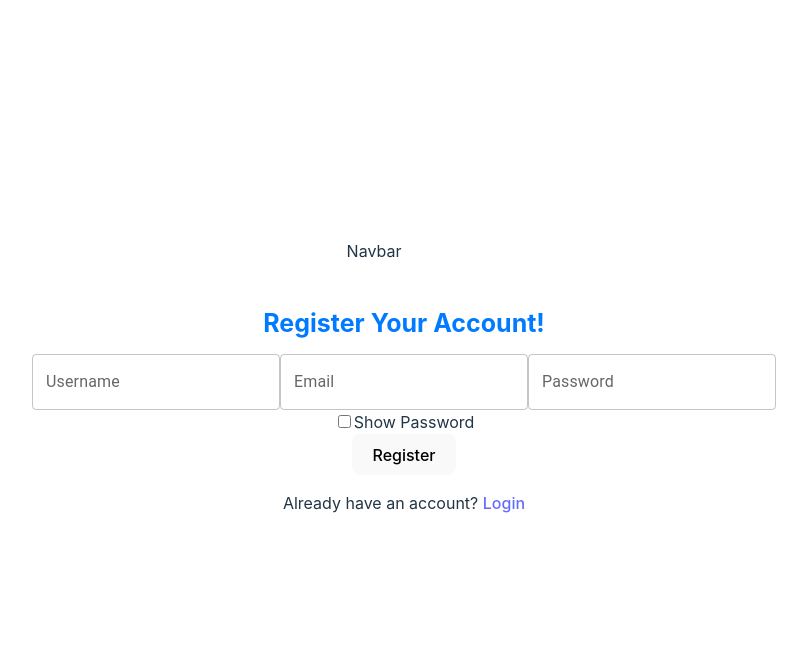
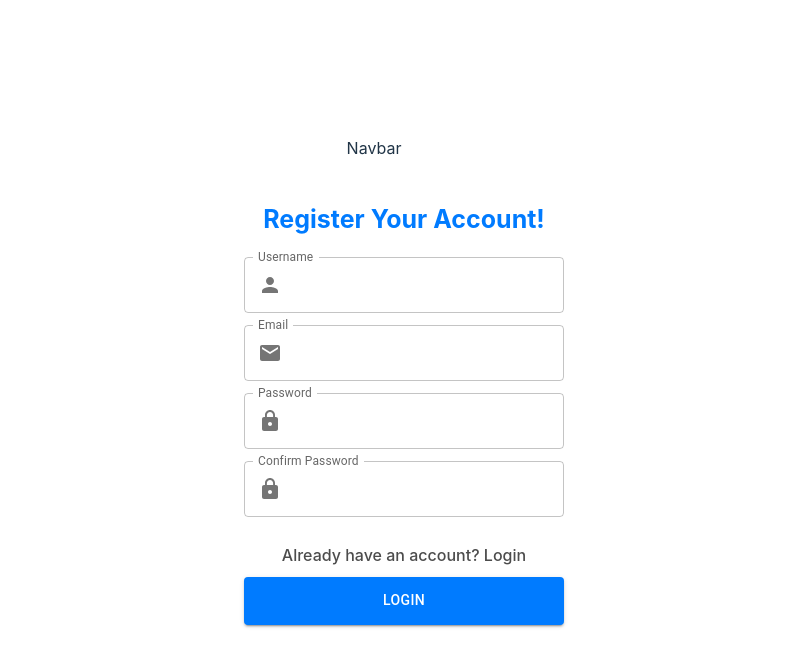
Before and after one commit to HuyVoDN/TaskFlow-App, a React (Vite) app in the folder client/: page /registration in a window 1280 px wide. Shown: the top 666 px of the page, without its empty margins (266-1073 px from the left). Built offline with nearby package versions, Linux system fonts and the light colour scheme.

Commit message:
finished w regis page

```diff
--- a/client/src/index.css
+++ b/client/src/index.css
@@ -4,7 +4,7 @@
   font-weight: 400;
   color-scheme: light dark;
   color: rgba(255, 255, 255, 0.87);
-  background-color: #bbbbbb;
+  background-color: #7a7a7a;
 
   font-synthesis: none;
   text-rendering: optimizeLegibility;
--- a/client/src/pages/Login/Login.jsx
+++ b/client/src/pages/Login/Login.jsx
@@ -13,13 +13,20 @@ import LockIcon from '@mui/icons-material/Lock';
 import Visibility from '@mui/icons-material/Visibility';
 import VisibilityOff from '@mui/icons-material/VisibilityOff';
 import IconButton from '@mui/material/IconButton';
+import { useNavigate } from 'react-router-dom';
 
 const Login = () => {
-  const [email, setEmail] = useState('');
-  const [invalidEmail, setInvalidEmail] = useState(false);
-  const [password, setPassword] = useState('');
-  const [passwordError, setPasswordError] = useState(false);
-  const [error, setError] = useState(null);
+  const navigate = useNavigate();
+
+  const [formData, setFormData] = useState({
+    email: '',
+    password: '',
+  });
+
+  const [errors, setErrors] = useState({
+    email: false,
+    password: false,
+  });
 
   const [showPassword, setShowPassword] = useState(false);
 
@@ -27,15 +34,9 @@ const Login = () => {
 
   const handleMouseDownPassword = () => setShowPassword(!showPassword);
 
-  const handleEmailChange = (e) => {
-    const value = e.target.value;
-    setEmail(value);
-    setError(!validateEmail(value));
-    if (validateEmail(value)) {
-      setInvalidEmail(false);
-    } else {
-      setInvalidEmail(true);
-    }
+  const handleChange = (e) => {
+    const { name, value } = e.target;
+    setFormData({ ...formData, [name]: value });
   };
 
   const validateEmail = (email) => {
@@ -43,44 +44,44 @@ const Login = () => {
     return re.test(String(email).toLowerCase());
   };
 
+  const validateForm = () => {
+    const newErrors = {
+      email: !validateEmail(formData.email),
+      password: formData.password === '',
+    };
+
+    setErrors(newErrors);
+    const allFieldsFilled = Object.values(formData).every((field) => field !== '');
+
+    if (!allFieldsFilled) {
+      window.alert('Please fill in all fields');
+      return false;
+    }
+    return !Object.values(newErrors).some((error) => error);
+  };
   const handleLogin = async (e) => {
     e.preventDefault();
     let valid = true;
     try {
-      if (!email && !password) {
-        setError(true);
-        console.error('Please fill in all fields');
-        window.alert("Please fill in all fields");
-        return;
-      }
+      if (validateForm()) {
+        navigate('/profile');
+        setFormData({
+          email: '',
+          password: ''
+        });
+        setErrors({
+          email: false,
+          password: false,
+        });
 
-      if (!password) {
-        setPasswordError(true);
-        console.error('Password is required');
-        valid = false;
-        return;
-      }
-      else {
-        setPasswordError(false);
-      }
+        console.log('Form submitted');
+        window.alert('Form submitted');
 
-      if (!validateEmail(email)) {
-        setInvalidEmail(true);
-        console.error('Invalid email address');
-        return;
-      }
-
-      if (valid) {
-        // add routing here
-        console.log('Form submitted');
-        setError(false);
-        setEmail('');
-        setPassword('');
-        setInvalidEmail(false);
+      } else {
+        console.error('Form not submitted');
       }
     }
     catch (error) {
-      setError(error);
       console.log(error);
     }
   };
@@ -92,14 +93,15 @@ const Login = () => {
           <h1>Login To Your Account</h1>
           <FormControl variant='outlined'>
             <TextField
-              value={email}
-              onChange={handleEmailChange}
+              value={formData.email}
+              onChange={handleChange}
+              name='email'
               id="outlined-email"
               type='email'
               label="Email"
               placeholder='Enter your email'
-              helperText={invalidEmail ? "Invalid email address" : " "}
-              error={invalidEmail}
+              error={errors.email}
+              helperText={errors.email ? "Invalid email address" : " "}
               InputProps={{
                 startAdornment: (
                   <InputAdornment position="start">
@@ -107,20 +109,19 @@ const Login = () => {
                   </InputAdornment>
                 ),
               }}
-              style={{ width:'20rem' }}
+              style={{ width: '20rem' }}
             />
-          </FormControl>
-          <FormControl>
             <TextField
-              value={password}
-              onChange={(e) => setPassword(e.target.value)}
+              value={formData.password}
+              onChange={handleChange}
+              name='password'
               id="outlined-password"
               type={showPassword ? "text" : "password"}
               label="Password"
               variant='outlined'
               placeholder='Enter your password'
-              helperText={passwordError ? "Fill in your password" : " "}
-              error={passwordError}
+              error={errors.password}
+              helperText={errors.password ? "Fill in your password" : " "}
               InputProps={{
                 startAdornment: (
                   <InputAdornment position="start">
--- a/client/src/pages/Profile/Profile.jsx
+++ b/client/src/pages/Profile/Profile.jsx
@@ -2,7 +2,7 @@ import React from 'react'
 
 const Profile = () => {
   return (
-    <div>Profile</div>
+    <div>This is your profile page, only accessible after you logged in correctly</div>
   )
 }
 
--- a/client/src/pages/Registration/Registration.jsx
+++ b/client/src/pages/Registration/Registration.jsx
@@ -2,142 +2,186 @@ import React, { useState, useContext } from 'react';
 import './Registration.scss';
 import { Link } from 'react-router-dom';
 import TextField from '@mui/material/TextField';
-
+import Button from '@mui/material/Button';
+import Input from '@mui/material/Input';
+import FormControl from '@mui/material/FormControl';
+import InputAdornment from '@mui/material/InputAdornment';
+import EmailIcon from '@mui/icons-material/Email';
+import LockIcon from '@mui/icons-material/Lock';
+import Visibility from '@mui/icons-material/Visibility';
+import VisibilityOff from '@mui/icons-material/VisibilityOff';
+import IconButton from '@mui/material/IconButton';
+import PersonIcon from '@mui/icons-material/Person';
+import { useNavigate } from 'react-router-dom';
 
 const Registration = () => {
+  const navigate = useNavigate();
 
-  const [email, setEmail] = useState('');
-  const [invalidEmail, setInvalidEmail] = useState(false);
-  const [userName, setUserName] = useState('');
-  const [invalidUsername, setInvalidUsername] = useState(false);
-  const [password, setPassword] = useState('');
-  const [invalidPassword, setInvalidPassword] = useState(false);
-  const [confirmPassword, setConfirmPassword] = useState('');
-  const [error, setError] = useState(false);
+  const [formData, setFormData] = useState({
+    email: '',
+    username: '',
+    password: '',
+    confirmPassword: '',
+  });
 
-  const [showPassword, setShowPassword] = useState(false);
-  const handleClickShowPassword = () => setShowPassword(!showPassword);
-  const handleMouseDownPassword = () => setShowPassword(!showPassword);
+  const [errors, setErrors] = useState({
+    email: false,
+    username: false,
+    password: false,
+    confirmPassword: false,
+  });
 
   const validateEmail = (email) => {
     const re = /^[^\s@]+@[^\s@]+\.[^\s@]+$/;
     return re.test(String(email).toLowerCase());
   };
 
-  const handleEmailChange = (e) => {
-    const value = e.target.value;
-    setEmail(value);
-    setError(!validateEmail(value));
-    if (validateEmail(value)) {
-      setInvalidEmail(false);
+  const handleChange = (e) => {
+    const { name, value } = e.target;
+    setFormData({ ...formData, [name]: value });
+  };
+
+  const validateForm = () => {
+    const newErrors = {
+      email: !validateEmail(formData.email),
+      username: formData.username === '',
+      password: formData.password.length < 8,
+      confirmPassword: formData.password !== formData.confirmPassword,
+    };
+
+    setErrors(newErrors);
+
+    const allFieldsFilled = Object.values(formData).every((field) => field !== '');
+
+    if (!allFieldsFilled) {
+      window.alert('Please fill in all fields');
+      return false;
     }
-    else {
-      setInvalidEmail(true);
-    }
+    return !Object.values(newErrors).some((error) => error);
   };
+
   const handleRegistration = async (e) => {
     e.preventDefault();
     let valid = true;
     try {
-      console.log(invalidUsername);
-      console.log(invalidEmail);
-      console.log(invalidPassword);
-      if (email == '' && password == '' && userName == '') {
-        setError(true);
-        console.error('Please fill in all fields');
-        window.alert("Please fill in all fields");
-        valid = false;
+      if (validateForm()) {
+        navigate('/login');
+        setFormData({
+          email: '',
+          username: '',
+          password: '',
+          confirmPassword: '',
+        });
+        setErrors({
+          email: false,
+          username: false,
+          password: false,
+          confirmPassword: false,
+        });
+        console.log('Registration successful');
+        window.alert('Registration successful');
+      } else {
+        console.error('Validation failed');
       }
-      if (!password || password.length < 3) {
-        setInvalidPassword(true);
-        valid = false;
-        console.error('Invalid password');
-      }
-      else
-      {
-        setInvalidPassword(false);
-      }
-      if (email == '' || !validateEmail(email)) {
-        setInvalidEmail(true);
-        setError('email empty');
-        console.error('Invalid Email');
-        valid = false
-      }
-      else {
-        setInvalidEmail(false);
-      }
-      if (userName == '')
-      {
-        setInvalidUsername(true);
-        console.error('Missing Username');
-        valid = false;
-      }
-      else {
-        setInvalidUsername(false);
-      }
-
-      if(valid){
-        console.log('Registration successful');
-        setError('');
-        setEmail('');
-        setUserName('');
-        setPassword('');
-        setConfirmPassword('');
-        setInvalidEmail(false);
-        setInvalidUsername(false);
-        setInvalidPassword(false);
-
-      }
-
-    }
-    catch (e)
-    {
-      setError(e);
-      console.error(e);
-    }
-
+    } catch (error) {
+      console.error('Registration failed');
+    };
   };
 
   return (
     <div className='registration-container'>
       <div className='registration-form'>
         <h1>Register Your Account!</h1>
-        <form onSubmit={handleRegistration}>
+        <FormControl variant='outlined'>
           <TextField
             id="outlined-basic"
+            type='text'
+            className='username input'
             label="Username"
+            name='username'
             variant="outlined"
-            value={userName}
-            error={invalidUsername}
-            helperText={invalidUsername ? 'Username is required' : ''}
-            onChange={(e) => setUserName(e.target.value)}
+            onChange={handleChange}
+            value={formData.username}
+            error={errors.username}
+            helperText={errors.username ? 'Username is required' : ''}
+            InputProps={{
+              startAdornment: (
+                <InputAdornment position="start">
+                  <PersonIcon />
+                </InputAdornment>
+              ),
+            }}
+          />
+
+          <TextField
+            id="outlined-basic"
+            type='email'
+            className='email input'
+            label="Email"
+            variant="outlined"
+            onChange={handleChange}
+            name='email'
+            value={formData.email}
+            error={errors.email}
+            helperText={errors.email ? 'Invalid Email' : ''}
+            InputProps={{
+              startAdornment: (
+                <InputAdornment position="start">
+                  <EmailIcon />
+                </InputAdornment>
+              ),
+            }}
           />
           <TextField
             id="outlined-basic"
-            label="Email"
+            type='password'
+            className='password input'
+            label="Password"
             variant="outlined"
-            value={email}
-            onChange={(e) => setEmail(e.target.value)}
-            error={invalidEmail}
-            helperText={invalidEmail ? 'Invalid Email' : ''}
+            onChange={handleChange}
+            value={formData.password}
+            name='password'
+            error={errors.password}
+            helperText={errors.password ? 'Password too short' : ''}
+            InputProps={{
+              startAdornment: (
+                <InputAdornment position="start">
+                  <LockIcon />
+                </InputAdornment>
+              ),
+            }}
+
           />
           <TextField
             id="outlined-basic"
-            label="Password"
+            type='password'
+            className='confirm-password input'
+            label="Confirm Password"
             variant="outlined"
-            error={invalidPassword}
-            helperText={invalidPassword ? 'Invalid ass password' : ''}
-            type={showPassword ? 'text' : 'password'}
-            value={password}
-            onChange={(e) => setPassword(e.target.value)}
+            onChange={handleChange}
+            value={formData.confirmPassword}
+            name='confirmPassword'
+            error={errors.confirmPassword}
+            helperText={errors.confirmPassword ? 'Password not matching' : ''}
+            InputProps={{
+              startAdornment: (
+                <InputAdornment position="start">
+                  <LockIcon />
+                </InputAdornment>
+              ),
+            }}
           />
-          <div className='show-password'>
-            <input type='checkbox' onClick={handleClickShowPassword} />
-            <label>Show Password</label>
-          </div>
-          <button type='submit'>Register</button>
-          <p>Already have an account? <Link to='/login'>Login</Link></p>
-        </form>
+        </FormControl>
+        <div className='link'><Link className='login' to='/login'>Already have an account? Login</Link></div>
+        <Button
+          variant='contained'
+          color='primary'
+          type='submit'
+          className='registration-button'
+          onClick={handleRegistration}>
+          Login
+        </Button>
+
       </div>
     </div>
   )
--- a/client/src/pages/Registration/Registration.scss
+++ b/client/src/pages/Registration/Registration.scss
@@ -3,7 +3,8 @@
         display:flex;
         flex-direction: column;
         width: 100%;
-
+        align-items: center;
+        align-self: center;
         padding: 30px;
         margin: auto;
         background-color: white;
@@ -12,5 +13,31 @@
             font-size: 25px;
             color:rgb(0, 123, 255);
         }
+        .input{
+            display:flex;
+            flex-direction: column;
+            font-size: 16px;
+            margin: 6px;
+            width: 20rem;
+        }
+        .registration-button{
+            width: 20rem;
+            margin: 10px 0;
+            height: 3rem;
+            background-color: rgb(0, 123, 255);
+        }
+        .link{
+            margin-top: 20px;
+            .login{
+                font-size: 16px;
+                text-align: center;
+                text-decoration: none;
+                color: rgb(76, 76, 76);
+                &:hover{
+                    text-decoration: underline;
+                }
+            }
+        }
+
     }
 }
```
Also changed, not shown: 1 other file (tests, documents, lock files or other folders). Lines whose indentation alone changed are shown as unchanged.
